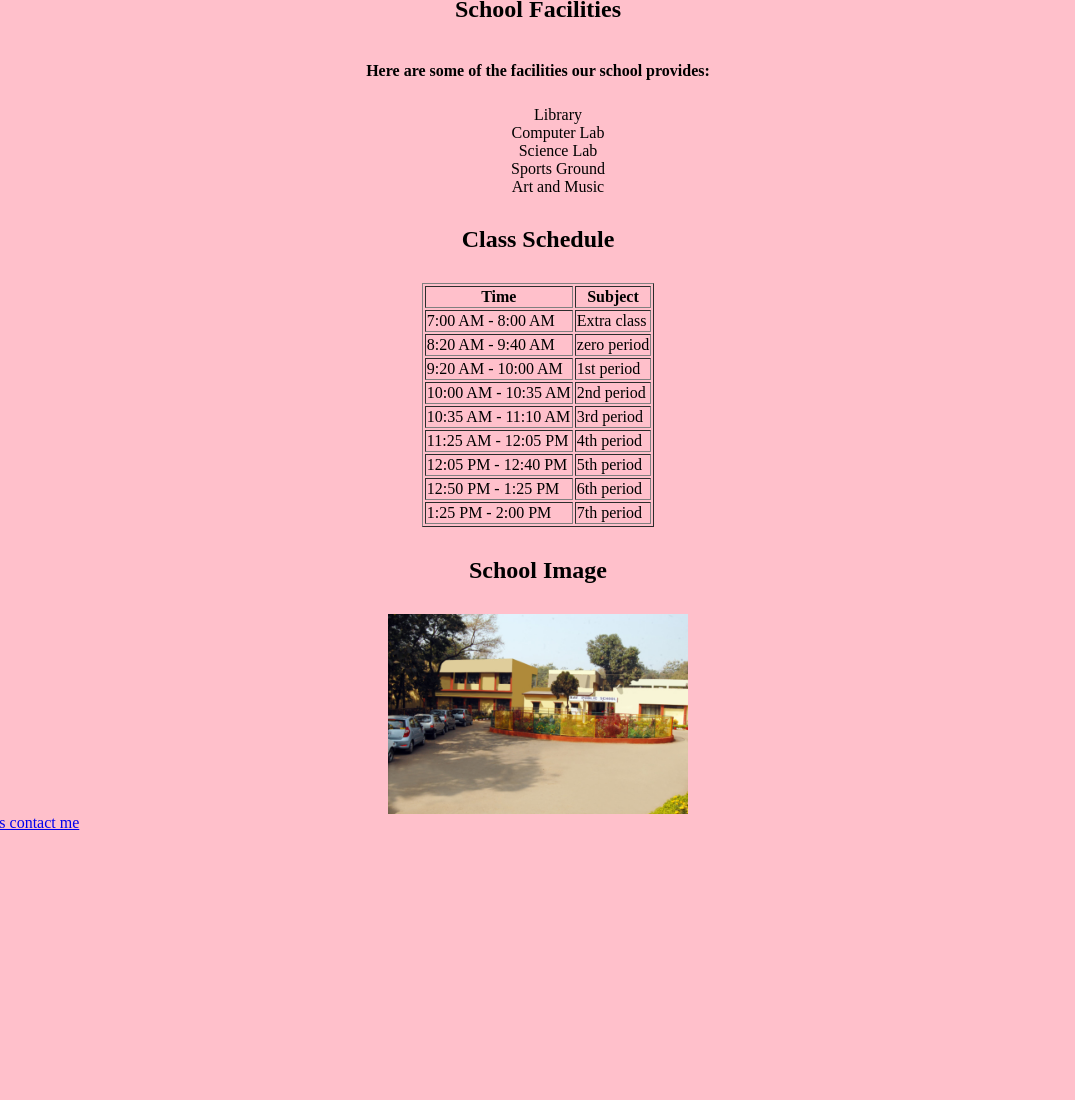
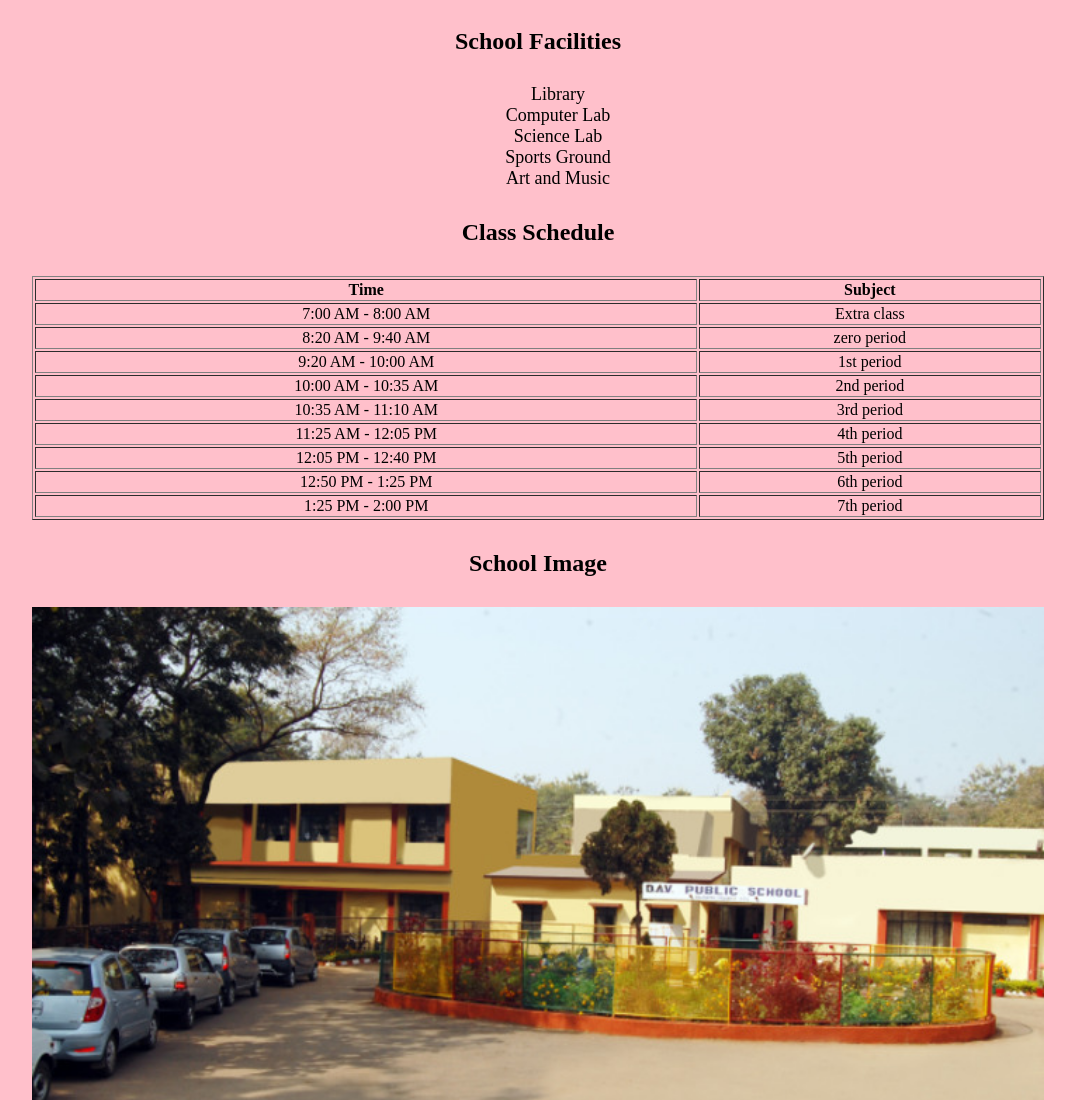
Before and after one commit to sunnybakshi78/Sakshi_Bakshi, a plain HTML site: page index.html in a window 1280 px wide. Shown: the part 524-1624 px from the top of the page, without its empty margins (102-1177 px from the left). Before the commit the page ends 1364 px from the top, so only its background shows below. Drawn offline with Linux system fonts and the light colour scheme.

Commit message:
Update index.html

```diff
--- a/index.html
+++ b/index.html
@@ -10,6 +10,9 @@
         h1{
             color: red;
         }
+        p,li{
+            font-size: large;
+        }
 
         ul {
             list-style-type: none;
@@ -18,7 +21,10 @@
             display: block;
             margin-left: auto;
             margin-right: auto;
-            width: 50%;
+            width: 80%;
+        }
+        td{
+            text-align: center;
         }
     </style>
 </head>
@@ -37,7 +43,7 @@
     </ul>
 
     <h2>School Facilities</h2>
-    <p style="font-weight: bolder">Here are some of the facilities our school provides:</p>
+
     <ul align="center">
         <li>Library</li>
         <li>Computer Lab</li>
@@ -47,7 +53,7 @@
     </ul>
 
     <h2>Class Schedule</h2>
-    <table border="1" align="center">
+    <table border="1" align="center" width="80%">
         <tr>
             <th>Time</th>
             <th>Subject</th>
@@ -91,7 +97,7 @@
     </table>
 
     <h2>School Image</h2>
-    <img class="center" src="DAV.jpg" alt="School Image" style="width:300px;height:200px">
+    <img class="center" src="DAV.jpg" alt="School Image">
     <a href="mailto:sakshibakshi311@gmail.com">For any queries contact me</a>
 
 </body>
```
